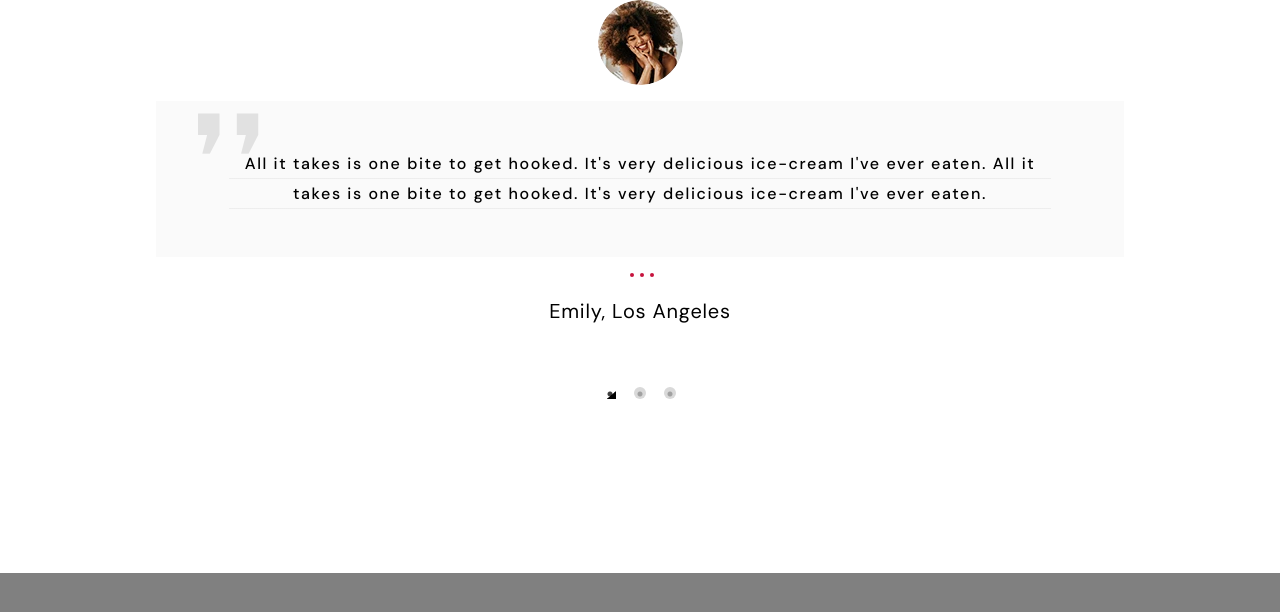
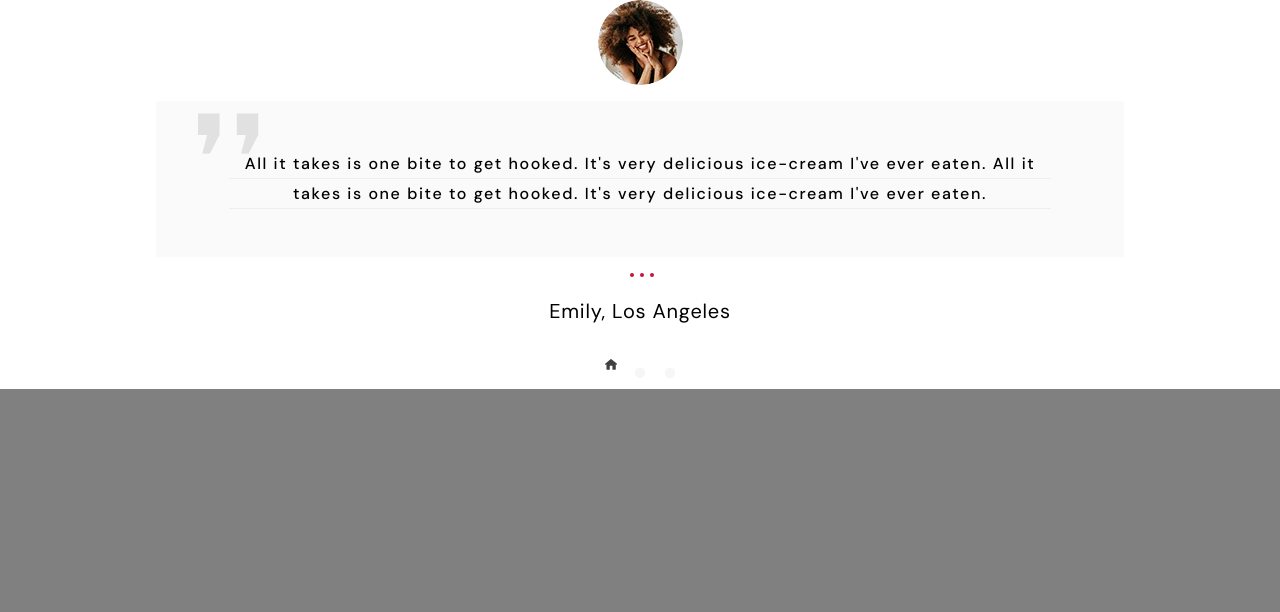
Before and after one commit to VadymZ1978/-goit_team13_project_reviews, a plain HTML site: page index.html in a window 1280 px wide. Shown: the top 612 px of the page. Drawn offline with nearby package versions, Linux system fonts and the light colour scheme.

Commit message:
Update styles.css

```diff
--- a/css/styles.css
+++ b/css/styles.css
@@ -10,7 +10,7 @@ body {
   width: 100%;
   background:#fff;
   font-family: "DM Sans";
-  padding-bottom: 164px;
+  /* padding-bottom: 164px; */
 }
 
 .person {
@@ -165,62 +165,43 @@ body {
 /* Slider styles */
 
 /* Dots */
-.slick-dots {
-z-index: 0;
-}
-
-.swiper-wrapper .slick-dots {
-  display: flex;
+.swiper-wrapper.slick-dots {
   align-items: center;
   justify-content: center;
   position: relative;
   background-color: transparent;
-  padding-top: -15px;
-}
+  }
 
 .swiper-wrapper .slick-dots li{
   list-style: none;
+}
+
+.slick-dots li button::before {
 
 }
 
-.swiper-wrapper .slick-dots button:not(:first-child) {
-font-size: 0;
-width: 12px;
-height: 12px;
-background: #D9D9D9;
-z-index: 10;
+/* .slick-dots li.slick-active button:before {
+  font-size: 0;
+  border-radius: 50%;
+  color: #c7133e;
+} */
+
+.slick-dots li button#slick-slide-control00::before {
+  font-size: 0;
+  content: url(../src/images/icons/home.svg);
+/* background-image: url(../src/images/icons/home.svg) ; */
+  position: relative;
+  display: flex;
+  top:5px;
 }
 
-/* button#slick-slide-control00 {
-  width: 12px;
-height: 12px;
-background: #D9D9D9;
-z-index: 10;
-}*/
-
-button#slick-slide-control01,
-button#slick-slide-control02 {
-width: 12px;
-height: 12px;
-margin-left: 4px;
-margin-top: 3px;
-background: #D9D9D9;
-border-radius: 50%;
-z-index: 20;
+.slick-dots li button#slick-slide-control01::before,
+.slick-dots li button#slick-slide-control02::before {
+  font-size: 12px;
+  color: #D9D9D9;
 }
 
-.slick-active button#slick-slide-control01,
-.slick-active button#slick-slide-control02 {
-  background-color: #c7133e;
-  fill:#c7133e;
+.slick-dots li.slick-active button#slick-slide-control01::before,
+.slick-dots li.slick-active button#slick-slide-control02::before {
+  color: #c7133e;
 }
-
-button#slick-slide-control00 {
-width: 12px;
-height: 12px;
-margin-left: 4px;
-margin-top: 3px;
-background-image: url('../src/images/icons/home.png');
-fill: #D9D9D9;
-z-index: 10;
-}
```
